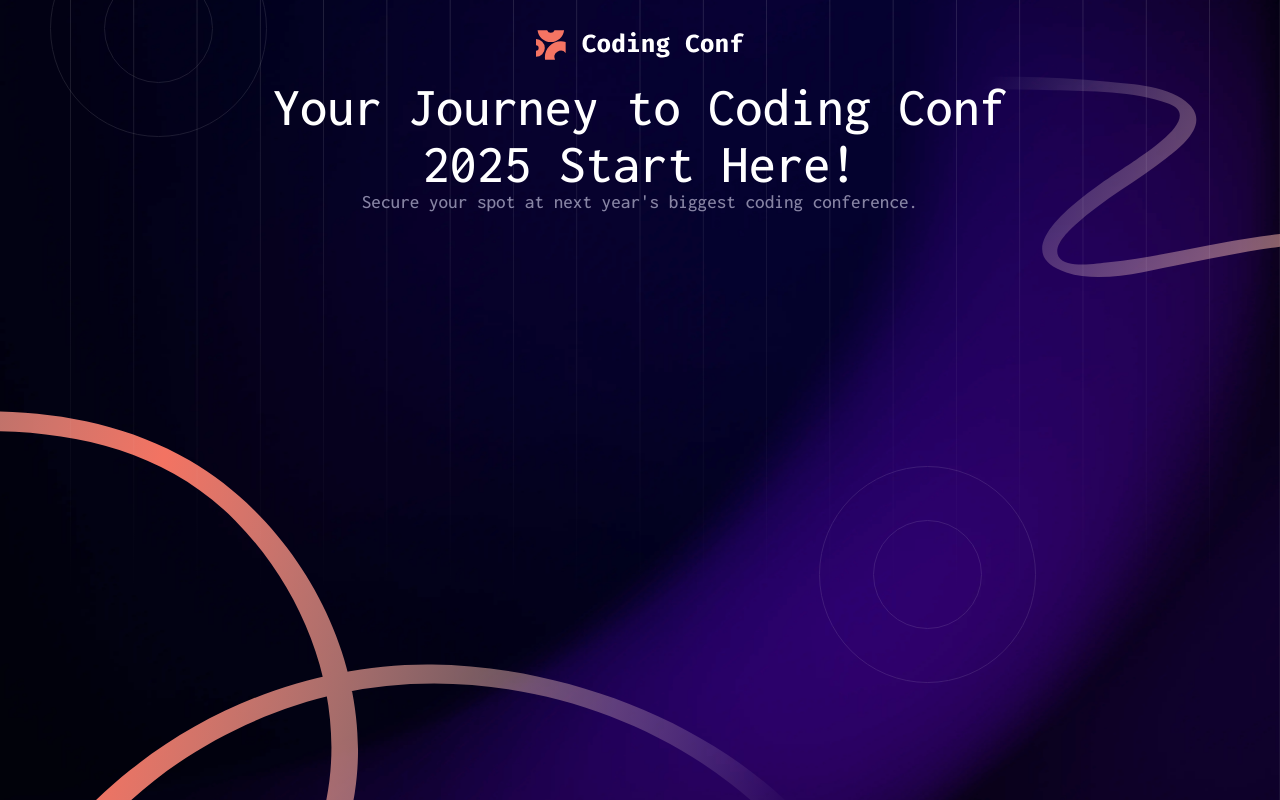
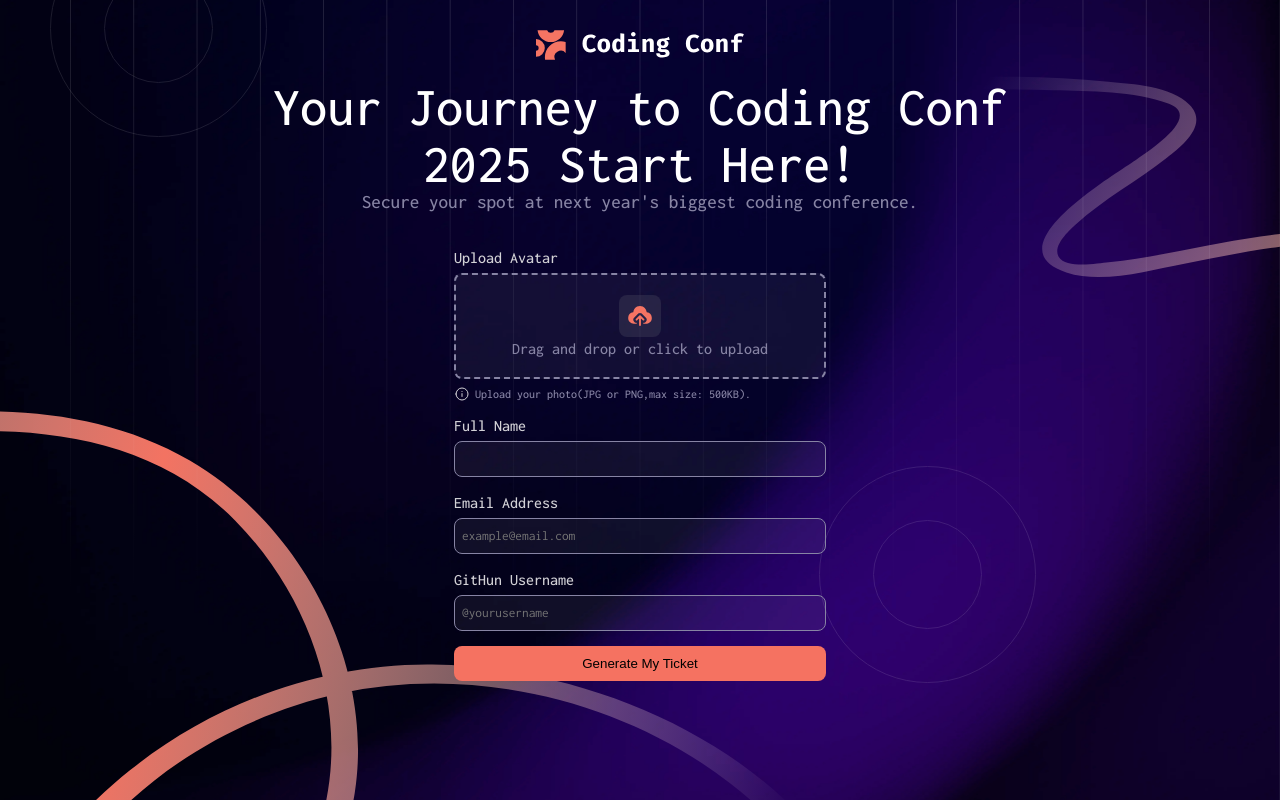
Before and after one commit to arash-jj/Ticket-Generator, a plain HTML site: page index.html in a window 1280 px wide. Drawn offline with Linux system fonts and the light colour scheme.

Commit message:
form-desktop-deign-added

```diff
--- /dev/null
+++ b/css/form.css
@@ -0,0 +1,83 @@
+.formContainer{
+    width: 100%;
+    height: auto;
+    margin-top: 30px;
+    display: flex;
+    justify-content: center;
+}
+form{
+    width: 50%;
+    height: auto;
+    display: flex;
+    flex-direction: column;
+}
+form label {
+    color: var(--Neutral300);
+    text-align: start;
+    margin-block: 7px;
+}
+.dropZone{
+    background-color: var(--InputBg);
+    border: 2px dashed var(--Neutral500);
+    border-radius: 8px;
+    padding: 20px 10px;
+    text-align: center;
+    cursor: pointer;
+    transition: all 0.4s ease-in-out;
+}
+.dropZone:hover{
+    background-color: var(--Neutral700);
+}
+.dropZone.dragOver {
+    background-color: var(--Neutral700);
+}
+.dropZone img {
+    border-radius: 8px;
+    padding: 6px;
+    background-color: var(--Neutral800);
+}
+.dropZone p {
+    color: var(--Neutral500);
+}
+input[type=file]{
+    display: none;
+}
+.attentionNote{
+    color: var(--Neutral500);
+    display: flex;
+    justify-content: start;
+    margin-top: 7px;
+}
+.attentionLogo{
+    margin-right: 5px;
+}
+.attentionText{
+    font-size: 0.75rem;
+    margin-top: 2px;
+}
+.formGroup{
+    margin-block: 5px;
+    display: flex;
+    flex-direction: column;
+}
+.formGroup input{
+    background-color: var(--InputBg);
+    color: var(--Neutral300);
+    outline: none;
+    border: 1px solid var(--Neutral500);
+    border-radius: 8px;
+    padding: 10px 7px;
+}
+form input:focus,form btn:hover{
+    box-shadow: 0 0 0 5px transparent,0 0 0 1.5px var(--Neutral500);
+}
+.btn{
+    margin-top: 10px;
+    cursor: pointer;
+    padding: 10px;
+    border-radius: 8px;
+    outline: none;
+    border: none;
+    background-color: var(--Orange500);
+    font: bolder;
+}
--- a/css/header.css
+++ b/css/header.css
@@ -1,6 +1,6 @@
 .header{
     width: 100%;
-    height: 100%;
+    height: auto;
 }
 .headerPartOne img {
     margin-block: 10px 15px;
--- a/css/mainSettings.css
+++ b/css/mainSettings.css
@@ -12,7 +12,7 @@ body{
     justify-content: center;
     align-items: center;
     overflow: auto;
-    font-family: inconsolate ;
+    font-family: inconsolate-medium ;
 }
 body, html {
     height: 100%;
@@ -22,7 +22,7 @@ main{
     text-align: center;
     max-width: 100%;
     padding: 20px;
-    overflow: hidden;
+    overflow-x: auto;
 }
 .contentWrapper{
     width: 100%;
@@ -34,16 +34,25 @@ main{
     width: 60%;
     height: auto;
 }
+input{
+    font-family: inconsolate-regular ;
+}
 @font-face {
-    font-family: inconsolate ;
+    font-family: inconsolate-medium ;
     src: url(../assets/fonts/static/Inconsolata-Medium.ttf);
+}
+@font-face {
+    font-family: inconsolate-regular ;
+    src: url(../assets/fonts/static/Inconsolata-Regular.ttf);
 }
 :root{
     --Neutral0: hsl(0, 0%, 100%);
     --Neutral300: hsl(252, 6%, 83%);
     --Neutral500: hsl(245, 15%, 58%);
     --Neutral700: hsl(245, 19%, 35%);
+    --Neutral800: hsla(245, 18%, 29%, 0.452);
     --Neutral900: hsl(248, 70%, 10%);
+    --InputBg: rgba(255, 255, 255, 0.055);
     --Orange500: hsl(7, 88%, 67%);
     --Orange700: hsl(7, 71%, 60%);
     --Gradient: hsl(7, 86%, 67%) to hsl(0, 0%, 100%);
--- a/css/mian.css
+++ b/css/mian.css
@@ -1,3 +1,4 @@
 @import url("./mainSettings.css");
 @import url("./backgrounds.css");
 @import url("./header.css");
+@import url("./form.css");
--- a/index.html
+++ b/index.html
@@ -29,6 +29,41 @@
               </p>
             </div>
           </div>
+          <!-- formSection -->
+          <div class="formContainer">
+            <form action="#">
+              <!-- UploadAvatarSection -->
+              <label for="fileInput">Upload Avatar</label>
+              <div class="dropZone">
+                <img src="./assets/images/icon-upload.svg" alt="upload">
+                <p>Drag and drop or click to upload</p>
+                <input type="file" id="fileInput" name="fileInput" accept="image/png, image/jpeg">
+              </div>
+              <div class="attentionNote">
+                <span class="attentionLogo">
+                  <img src="assets/images/icon-info.svg" alt="info">
+                </span>
+                <span class="attentionText">Upload your photo(JPG or PNG,max size: 500KB).</span>
+              </div>
+              <!-- NameInputSection -->
+              <div class="formGroup">
+                <label for="nameInput">Full Name</label>
+                <input type="text" name="nameInput" id="nameInput">
+              </div>
+              <!-- EmailInputSection -->
+              <div class="formGroup">
+                <label for="emailInput">Email Address</label>
+                <input placeholder="example@email.com" type="email" name="emailInput" id="emailInput">
+              </div>
+              <!-- GitHubUsernameInputSection -->
+              <div class="formGroup">
+                <label for="GitHubName">GitHun Username</label>
+                <input placeholder="@yourusername" type="email" name="GitHubName" id="GitHubName">
+              </div>
+              <!-- SubmitBtn -->
+              <button class="btn">Generate My Ticket</button>
+            </form>
+          </div>
         </div>
       </div>
   </main>
```
